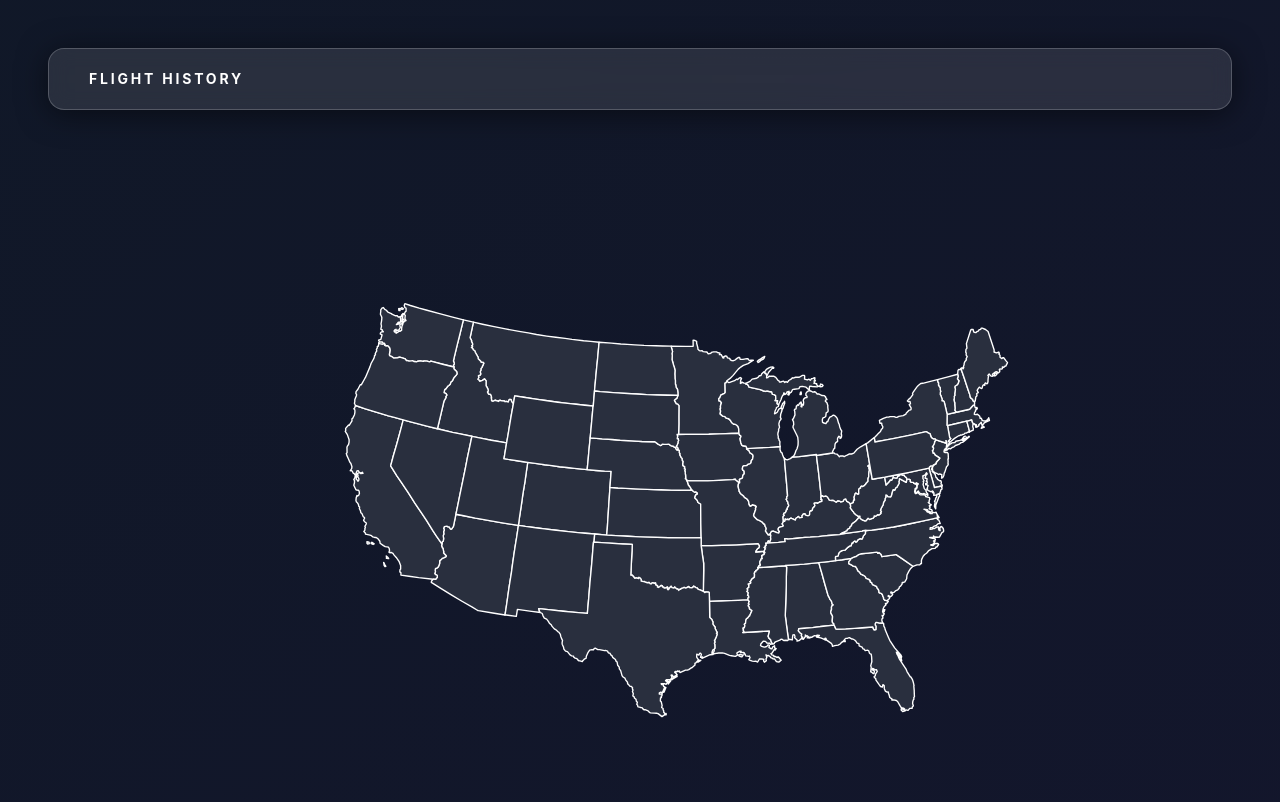
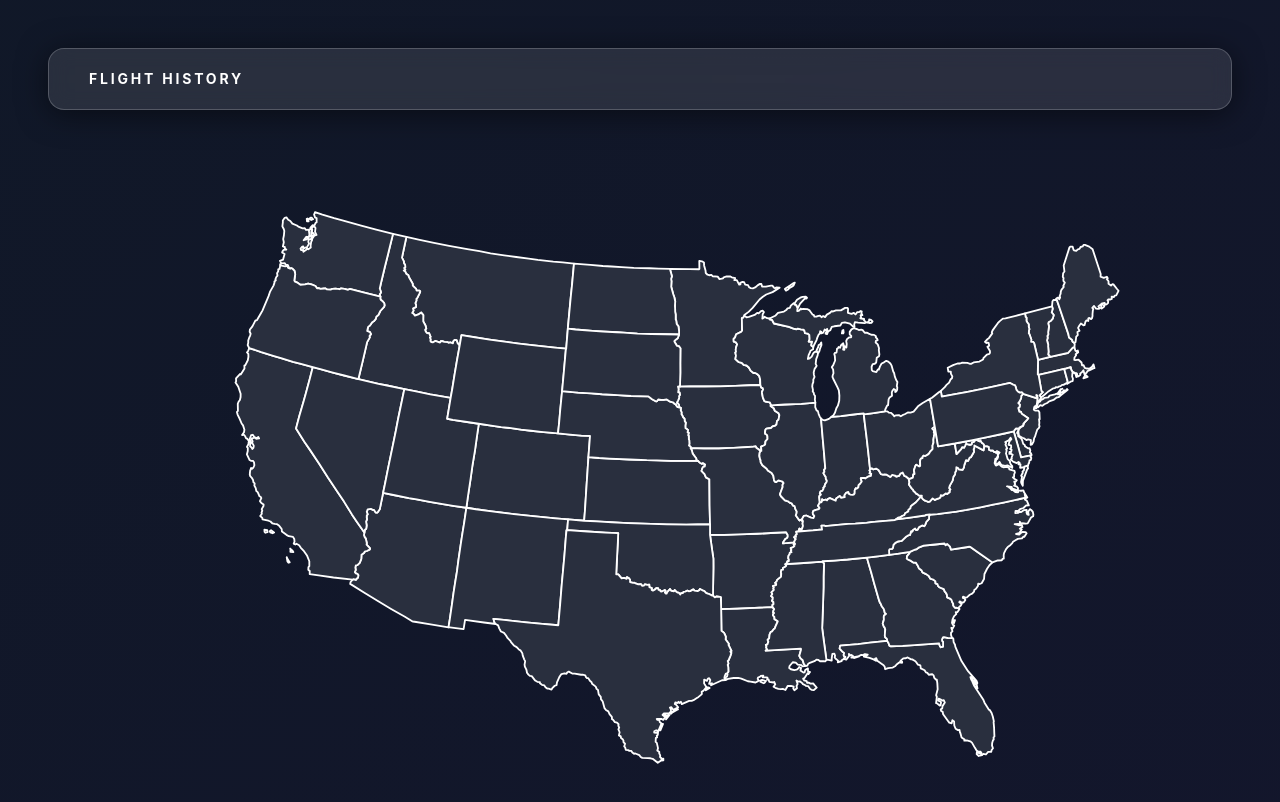
Before and after one commit to mcrowley19/programming-project, a React (Vite) app in the folder frontend/: page / in a window 1280 px wide. Shown: the top 802 px of the page. Built offline with nearby package versions, Linux system fonts and the light colour scheme.

Commit message:
Resized map

```diff
--- a/frontend/src/App.jsx
+++ b/frontend/src/App.jsx
@@ -32,8 +32,8 @@ function App() {
             <nav className="flex flex-1 items-center justify-center gap-1"></nav>
           </header>
         </div>
-        <div className="flex justify-center items-center w-screen h-screen ">
-          <div id="map" className="scale-150"></div>
+        <div className="flex justify-center pt-80 w-screen h-screen ">
+          <div id="map" className="scale-200"></div>
         </div>
       </div>
     </>
```
Also changed, not shown: 1 other file (tests, documents, lock files or other folders).
